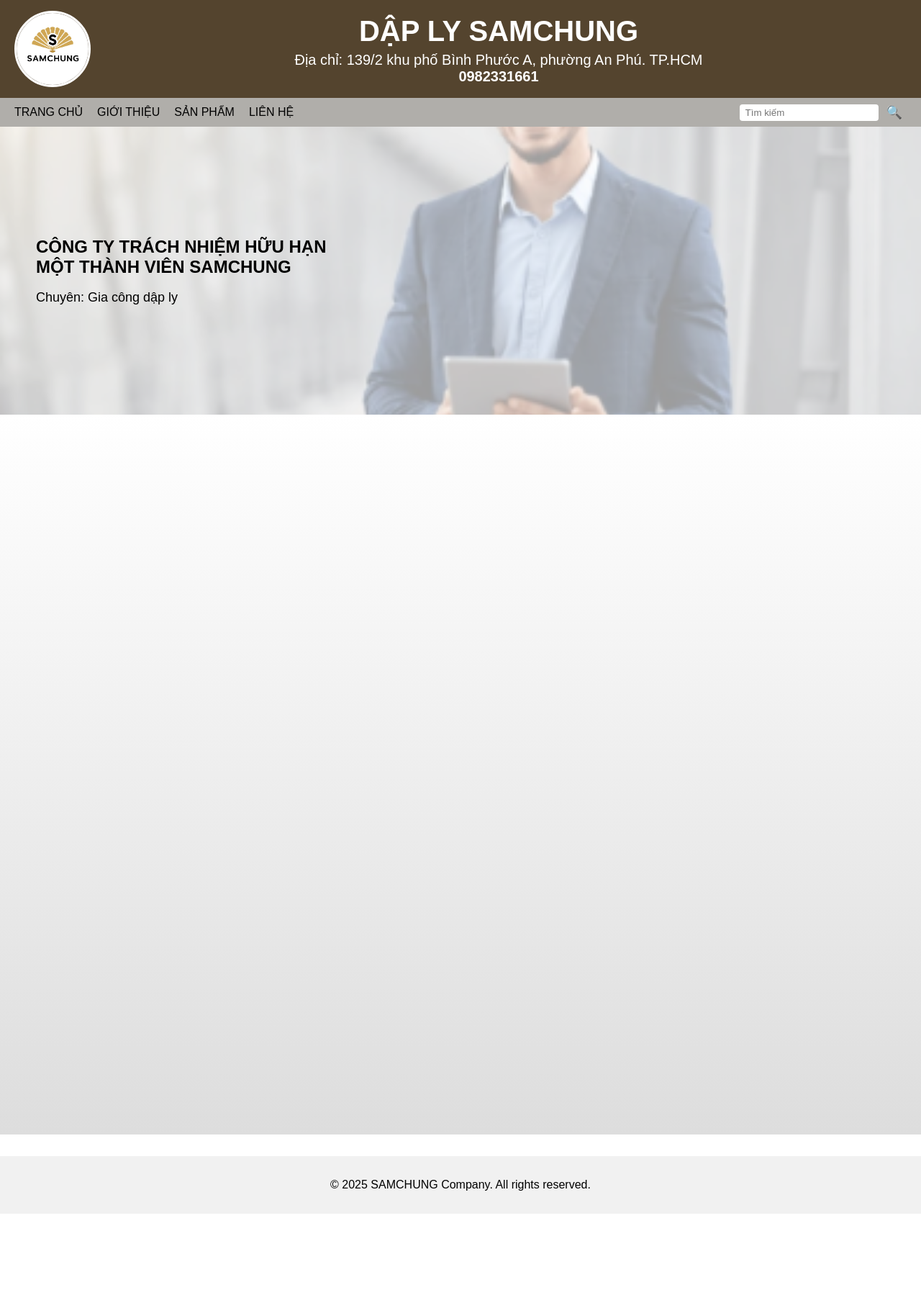
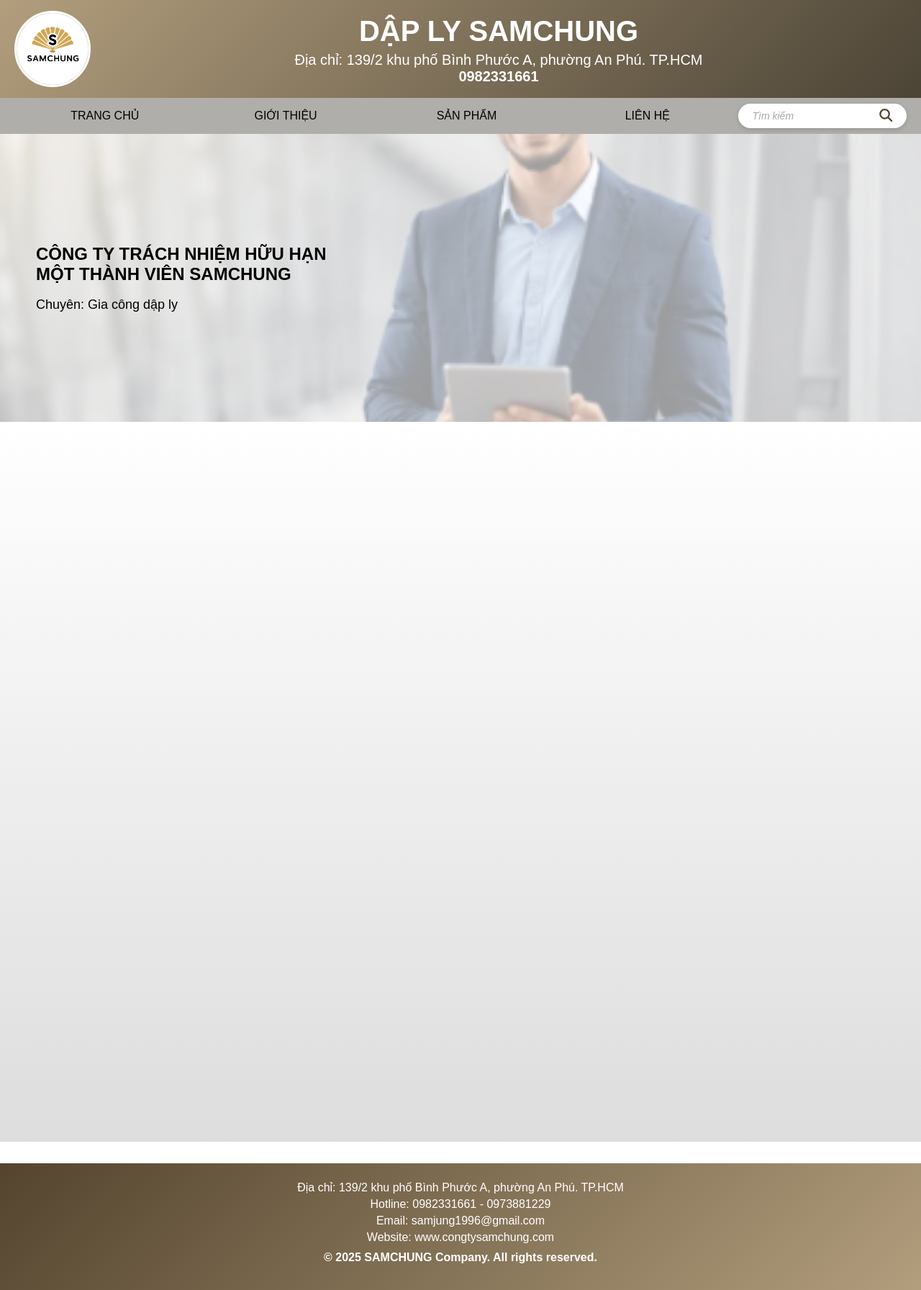
Before and after one commit to VuVTuan/SamchungCompany, a React (Vite) app in the folder SamchungCompany/: page / in a window 1280 px wide. Shown: the whole page at 72% size. Before the commit the page ends 1686 px from the top, so only its background shows below. Built offline with nearby package versions, Linux system fonts and the light colour scheme.

Commit message:
fixing UI

```diff
--- a/SamchungCompany/package.json
+++ b/SamchungCompany/package.json
@@ -10,6 +10,9 @@
     "preview": "vite preview"
   },
   "dependencies": {
+    "@fortawesome/fontawesome-svg-core": "^7.1.0",
+    "@fortawesome/free-solid-svg-icons": "^7.1.0",
+    "@fortawesome/react-fontawesome": "^3.1.0",
     "react": "^19.1.1",
     "react-dom": "^19.1.1"
   },
--- a/SamchungCompany/src/Components/ComponentStyle.css
+++ b/SamchungCompany/src/Components/ComponentStyle.css
@@ -3,7 +3,7 @@
   display: flex;
   justify-content: space-between;        /* centers horizontally */
   align-items: center;           /* centers vertically */
-  background-color: #54442e;
+  background: linear-gradient(135deg, #B29E7D, #4C4436);
   color: white;
   padding: 15px 20px;
 }
@@ -51,40 +51,90 @@
 
 .nav-bar ul {
   display: flex;
+  justify-content: space-evenly;
+  align-items: center;
+  flex: 1;
   list-style: none;
   margin: 0;
   padding: 0;
 }
 
 .nav-bar li {
-  margin-right: 20px;
   cursor: pointer;
+  flex: 1;
+  text-align: center;
   font-weight: 500;
 }
 
 .nav-bar .search-box {
   display: flex;
   align-items: center;
+  background-color: #fff;
+  border-radius: 25px;
+  padding: 3px 12px;
+  box-shadow: 0 2px 6px rgba(0, 0, 0, 0.15);
+  transition: all 0.3s ease;
+  transform: translateY(0);
+}
+
+.nav-bar .search-box:hover {
+  transform: translateY(-3px);
+  box-shadow: 0 6px 12px rgba(0, 0, 0, 0.25);
 }
 
 .nav-bar .search-box input {
-  padding: 4px 8px;
   border: none;
-  border-radius: 4px;
+  outline: none;
+  background: transparent;
+  padding: 6px 8px;
+  width: 160px;
+  font-size: 14px;
+  color: #333;
 }
 
+.nav-bar .search-box input::placeholder {
+  color: #aaa;
+  font-style: italic;
+}
+
+/* Magnifier icon styling */
 .nav-bar .search-box button {
-  background: none;
+  background: none; /* removes the box */
   border: none;
+  color: #54442e; /* match your brand tone */
   cursor: pointer;
   font-size: 18px;
-  margin-left: 5px;
+  transition: color 0.3s ease, transform 0.2s ease;
 }
+
+.nav-bar .search-box button:hover {
+  color: #776447; /* slightly lighter tone */
+  transform: scale(1.2); /* gentle zoom effect */
+}
+
+
 
 /* === FOOTER === */
 .footer {
   text-align: center;
-  padding: 15px;
-  background-color: #f1f1f1;
+  padding: 20px;
+  background: linear-gradient(135deg, #54442e, #B29E7D);
+  color: white;
   margin-top: 30px;
+  font-family: Arial, sans-serif;
 }
+
+.footer ul {
+  list-style: none;
+  padding: 0;
+  margin: 0;
+}
+
+.footer li {
+  margin: 5px 0;
+}
+
+.footer p {
+  margin-top: 10px;
+  font-weight: bold;
+}
--- a/SamchungCompany/src/Components/Footer.jsx
+++ b/SamchungCompany/src/Components/Footer.jsx
@@ -4,7 +4,15 @@
 const Footer = () => {
   return (
     <footer className="footer">
-      <p>© 2025 SAMCHUNG Company. All rights reserved.</p>
+
+      <ul>
+        <li>Địa chỉ: 139/2 khu phố Bình Phước A, phường An Phú. TP.HCM</li>
+        <li>Hotline: 0982331661 - 0973881229</li>
+        <li>Email: samjung1996@gmail.com</li>
+        <li>Website: www.congtysamchung.com</li>
+      </ul>
+
+      <p><strong>© 2025 SAMCHUNG Company. All rights reserved.</strong></p>
     </footer>
   );
 };
--- a/SamchungCompany/src/Components/Header.jsx
+++ b/SamchungCompany/src/Components/Header.jsx
@@ -1,5 +1,7 @@
 import "../Components/ComponentStyle.css";
-import logo from "../assets/CompanyLogo.png"; // Replace with your actual logo file
+import logo from "../assets/CompanyLogo.png";
+import { FontAwesomeIcon } from "@fortawesome/react-fontawesome";
+import { faMagnifyingGlass } from "@fortawesome/free-solid-svg-icons";
 
 const Header = () => {
   return (
@@ -25,7 +27,7 @@
         <div className="search-box">
           <input type="text" placeholder="Tìm kiếm" />
           <button>
-            <span role="img" aria-label="search">🔍</span>
+            <FontAwesomeIcon icon={faMagnifyingGlass} />
           </button>
         </div>
       </nav>
```
Also changed, not shown: 1 other file (tests, documents, lock files or other folders).
